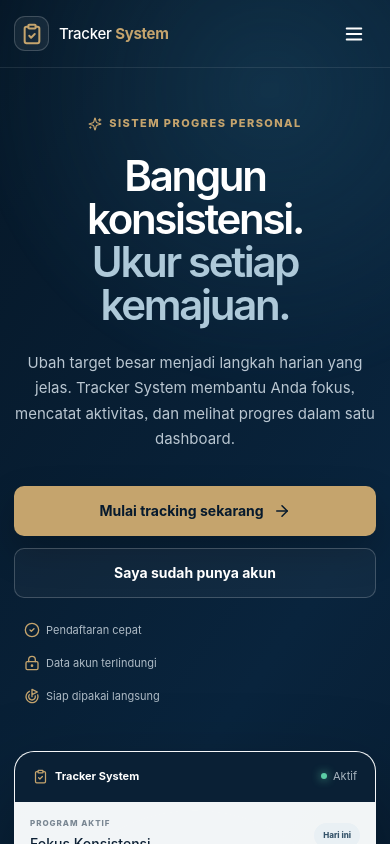
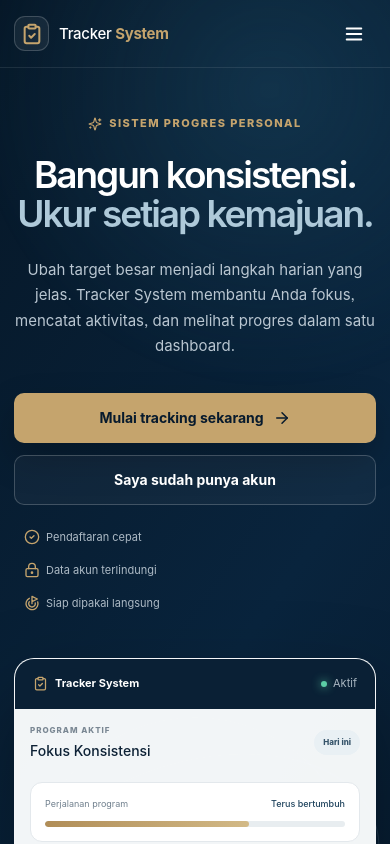
Before and after one commit to arifinprofitformula-idn/tracker, a Next.js app: page / in a window 390 px wide. Shown: the top 844 px of the page. Built offline with nearby package versions, Linux system fonts and the light colour scheme.

Commit message:
polish: refine mobile hero and install action

```diff
--- a/src/app/globals.css
+++ b/src/app/globals.css
@@ -2585,15 +2585,20 @@ body {
 }
 
 .install-trigger {
-  width: 46px;
+  width: auto;
   height: 46px;
-  display: grid;
-  place-items: center;
+  display: flex;
+  align-items: center;
+  justify-content: center;
+  gap: 8px;
+  padding: 0 16px;
   border: 1px solid rgba(223, 232, 244, 0.95);
   border-radius: 999px;
   background: #fff;
   color: #1d5360;
   box-shadow: 0 14px 34px rgba(30, 52, 86, 0.14);
+  font-size: 12px;
+  font-weight: 750;
 }
 
 .install-popover {
--- a/src/components/PwaRegister.tsx
+++ b/src/components/PwaRegister.tsx
@@ -27,6 +27,7 @@ export default function PwaRegister() {
     <div className="install-widget">
       <button className="install-trigger" type="button" aria-label="Install aplikasi" onClick={() => setOpen((value) => !value)}>
         <Download size={18} />
+        <span>Install app</span>
       </button>
       {open && (
         <div className="install-popover" role="dialog" aria-label="Install aplikasi">
```
Also changed, not shown: src/app/landing.css.
